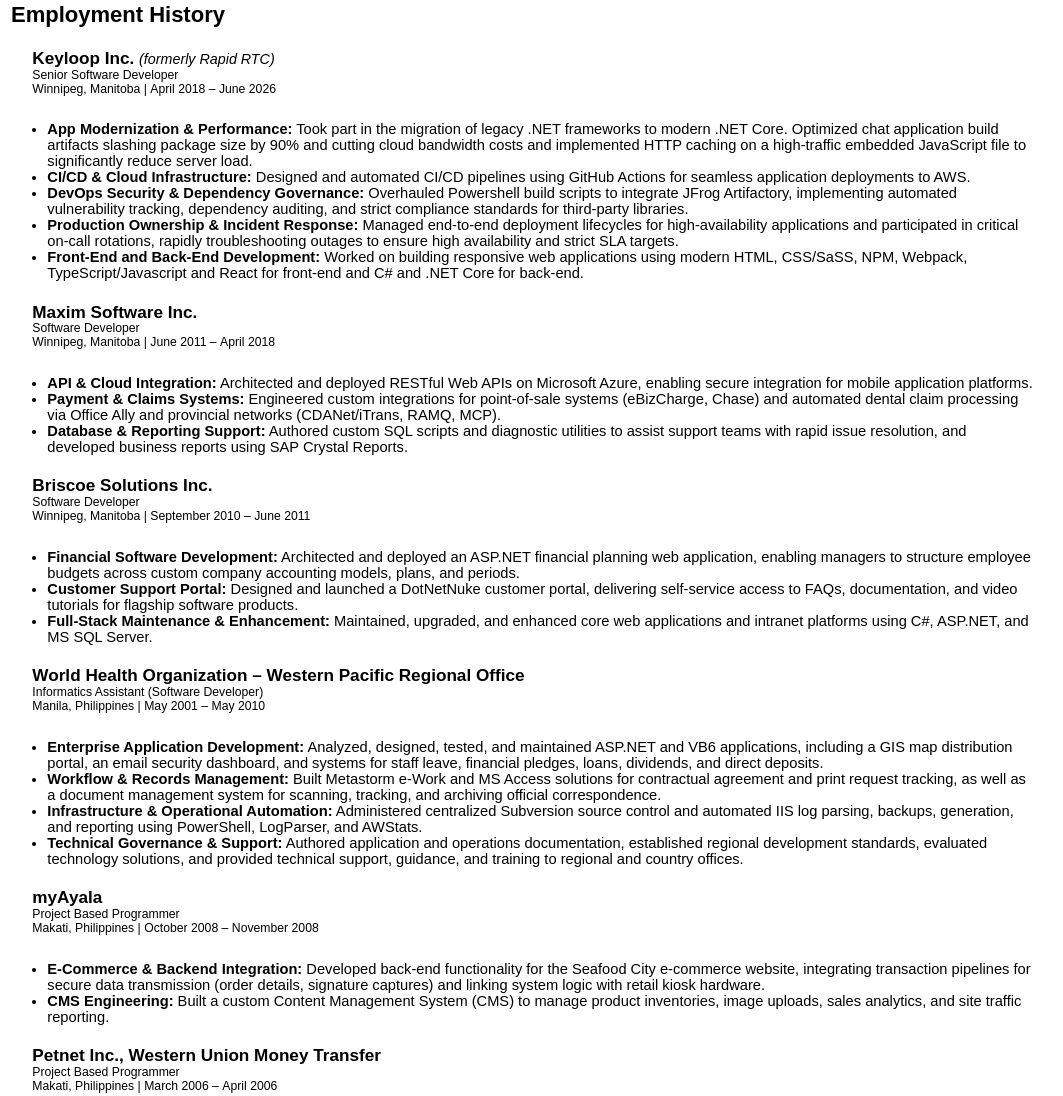
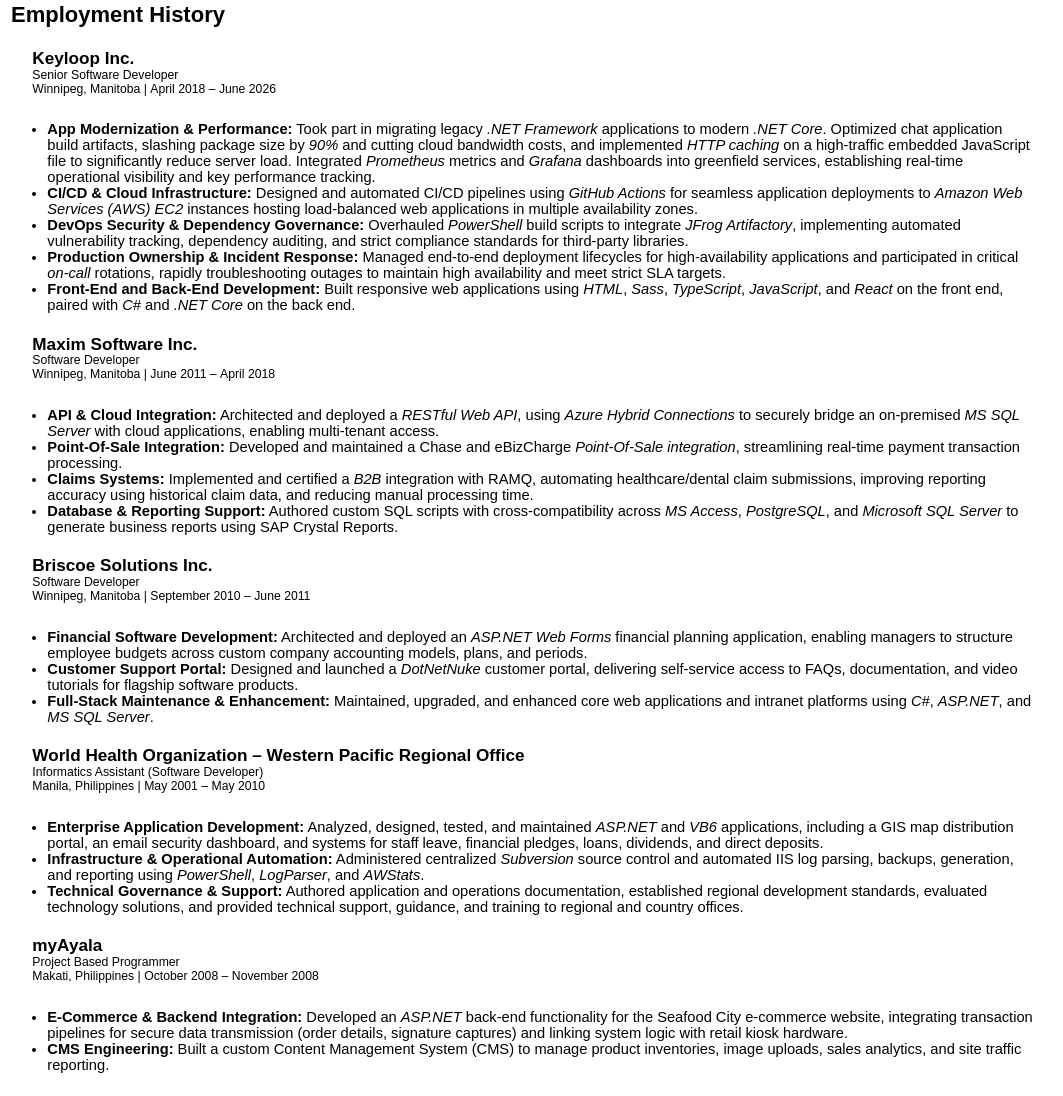
Before and after one commit to acermate433s/css-resume-garden, a website built with webpack: page src/index.html in a window 1280 px wide. Shown: the part 839-1935 px from the top of the page, without its empty margins (117-1180 px from the left). Built offline with nearby package versions, Linux system fonts and the light colour scheme.

Commit message:
Improve resume by mentioning what was accomplished using what technology.

```diff
--- a/src/index.html
+++ b/src/index.html
@@ -71,16 +71,16 @@
 
             <article class="job-entry">
                 <header>
-                    <h3>Keyloop Inc. <em>(formerly Rapid RTC)</em></h3>
+                    <h3>Keyloop Inc.</h3>
                     <p class="job-title">Senior Software Developer</p>
                     <p class="job-meta"><span>Winnipeg, Manitoba</span><time datetime="2018-04">April 2018</time> &ndash; <time datetime="2026-06">June 2026</time></p>
                 </header>
                 <ul>
-                    <li><strong>App Modernization &amp; Performance:</strong> Took part in the migration of legacy .NET frameworks to modern .NET Core. Optimized chat application build artifacts slashing package size by 90% and cutting cloud bandwidth costs and implemented HTTP caching on a high-traffic embedded JavaScript file to significantly reduce server load.</li>
-                    <li><strong>CI/CD &amp; Cloud Infrastructure:</strong> Designed and automated CI/CD pipelines using GitHub Actions for seamless application deployments to AWS.</li>
-                    <li><strong>DevOps Security &amp; Dependency Governance:</strong> Overhauled Powershell build scripts to integrate JFrog Artifactory, implementing automated vulnerability tracking, dependency auditing, and strict compliance standards for third-party libraries.</li>
-                    <li><strong>Production Ownership &amp; Incident Response:</strong> Managed end-to-end deployment lifecycles for high-availability applications and participated in critical on-call rotations, rapidly troubleshooting outages to ensure high availability and strict SLA targets.</li>
-                    <li><strong>Front-End and Back-End Development:</strong> Worked on building responsive web applications using modern HTML, CSS/SaSS, NPM, Webpack, TypeScript/Javascript and React for front-end and C# and .NET Core for back-end.</li>
+                    <li><strong>App Modernization &amp; Performance:</strong> Took part in migrating legacy <em>.NET Framework</em> applications to modern <em>.NET Core</em>. Optimized chat application build artifacts, slashing package size by <em>90%</em> and cutting cloud bandwidth costs, and implemented <em>HTTP caching</em> on a high-traffic embedded JavaScript file to significantly reduce server load. Integrated <em>Prometheus</em> metrics and <em>Grafana</em> dashboards into greenfield services, establishing real-time operational visibility and key performance tracking.</li>
+                    <li><strong>CI/CD &amp; Cloud Infrastructure:</strong> Designed and automated CI/CD pipelines using <em>GitHub Actions</em> for seamless application deployments to <em>Amazon Web Services (AWS) EC2</em> instances hosting load-balanced web applications in multiple availability zones.</li>
+                    <li><strong>DevOps Security &amp; Dependency Governance:</strong> Overhauled <em>PowerShell</em> build scripts to integrate <em>JFrog Artifactory</em>, implementing automated vulnerability tracking, dependency auditing, and strict compliance standards for third-party libraries.</li>
+                    <li><strong>Production Ownership &amp; Incident Response:</strong> Managed end-to-end deployment lifecycles for high-availability applications and participated in critical <em>on-call</em> rotations, rapidly troubleshooting outages to maintain high availability and meet strict SLA targets.</li>
+                    <li><strong>Front-End and Back-End Development:</strong> Built responsive web applications using <em>HTML</em>, <em>Sass</em>, <em>TypeScript</em>, <em>JavaScript</em>, and <em>React</em> on the front end, paired with <em>C#</em> and <em>.NET Core</em> on the back end.</li>
                 </ul>
             </article>
 
@@ -91,9 +91,10 @@
                     <p class="job-meta"><span>Winnipeg, Manitoba</span><time datetime="2011-06">June 2011</time> &ndash; <time datetime="2018-04">April 2018</time></p>
                 </header>
                 <ul>
-                    <li><strong>API &amp; Cloud Integration:</strong> Architected and deployed RESTful Web APIs on Microsoft Azure, enabling secure integration for mobile application platforms.</li>
-                    <li><strong>Payment &amp; Claims Systems:</strong> Engineered custom integrations for point-of-sale systems (eBizCharge, Chase) and automated dental claim processing via Office Ally and provincial networks (CDANet/iTrans, RAMQ, MCP).</li>
-                    <li><strong>Database &amp; Reporting Support:</strong> Authored custom SQL scripts and diagnostic utilities to assist support teams with rapid issue resolution, and developed business reports using SAP Crystal Reports.</li>
+                    <li><strong>API &amp; Cloud Integration:</strong> Architected and deployed a <em>RESTful</em> <em>Web API</em>, using <em>Azure Hybrid Connections</em> to securely bridge an on-premised <em>MS SQL Server</em> with cloud applications, enabling multi-tenant access.</li>
+                    <li><strong>Point-Of-Sale Integration:</strong> Developed and maintained a Chase and eBizCharge <em>Point-Of-Sale integration</em>, streamlining real-time payment transaction processing.</li>
+                    <li><strong>Claims Systems:</strong> Implemented and certified a <em>B2B</em> integration with RAMQ, automating healthcare/dental claim submissions, improving reporting accuracy using historical claim data, and reducing manual processing time.</li>
+                    <li><strong>Database &amp; Reporting Support:</strong> Authored custom SQL scripts with cross-compatibility across <em>MS Access</em>, <em>PostgreSQL</em>, and <em>Microsoft SQL Server</em> to generate business reports using SAP Crystal Reports.</li>
                 </ul>
             </article>
 
@@ -104,9 +105,9 @@
                     <p class="job-meta"><span>Winnipeg, Manitoba</span><time datetime="2010-09">September 2010</time> &ndash; <time datetime="2011-06">June 2011</time></p>
                 </header>
                 <ul>
-                    <li><strong>Financial Software Development:</strong> Architected and deployed an ASP.NET financial planning web application, enabling managers to structure employee budgets across custom company accounting models, plans, and periods.</li>
-                    <li><strong>Customer Support Portal:</strong> Designed and launched a DotNetNuke customer portal, delivering self-service access to FAQs, documentation, and video tutorials for flagship software products.</li>
-                    <li><strong>Full-Stack Maintenance &amp; Enhancement:</strong> Maintained, upgraded, and enhanced core web applications and intranet platforms using C#, ASP.NET, and MS SQL Server.</li>
+                    <li><strong>Financial Software Development:</strong> Architected and deployed an <em>ASP.NET Web Forms</em> financial planning application, enabling managers to structure employee budgets across custom company accounting models, plans, and periods.</li>
+                    <li><strong>Customer Support Portal:</strong> Designed and launched a <em>DotNetNuke</em> customer portal, delivering self-service access to FAQs, documentation, and video tutorials for flagship software products.</li>
+                    <li><strong>Full-Stack Maintenance &amp; Enhancement:</strong> Maintained, upgraded, and enhanced core web applications and intranet platforms using <em>C#</em>, <em>ASP.NET</em>, and <em>MS SQL Server</em>.</li>
                 </ul>
             </article>
 
@@ -117,9 +118,8 @@
                     <p class="job-meta"><span>Manila, Philippines</span><time datetime="2001-05">May 2001</time> &ndash; <time datetime="2010-05">May 2010</time></p>
                 </header>
                 <ul>
-                    <li><strong>Enterprise Application Development:</strong> Analyzed, designed, tested, and maintained ASP.NET and VB6 applications, including a GIS map distribution portal, an email security dashboard, and systems for staff leave, financial pledges, loans, dividends, and direct deposits.</li>
-                    <li><strong>Workflow &amp; Records Management:</strong> Built Metastorm e-Work and MS Access solutions for contractual agreement and print request tracking, as well as a document management system for scanning, tracking, and archiving official correspondence.</li>
-                    <li><strong>Infrastructure &amp; Operational Automation:</strong> Administered centralized Subversion source control and automated IIS log parsing, backups, generation, and reporting using PowerShell, LogParser, and AWStats.</li>
+                    <li><strong>Enterprise Application Development:</strong> Analyzed, designed, tested, and maintained <em>ASP.NET</em> and <em>VB6</em> applications, including a GIS map distribution portal, an email security dashboard, and systems for staff leave, financial pledges, loans, dividends, and direct deposits.</li>
+                    <li><strong>Infrastructure &amp; Operational Automation:</strong> Administered centralized <em>Subversion</em> source control and automated IIS log parsing, backups, generation, and reporting using <em>PowerShell</em>, <em>LogParser</em>, and <em>AWStats</em>.</li>
                     <li><strong>Technical Governance &amp; Support:</strong> Authored application and operations documentation, established regional development standards, evaluated technology solutions, and provided technical support, guidance, and training to regional and country offices.</li>
                 </ul>
             </article>
@@ -131,7 +131,7 @@
                     <p class="job-meta"><span>Makati, Philippines</span><time datetime="2008-10">October 2008</time> &ndash; <time datetime="2008-11">November 2008</time></p>
                 </header>
                 <ul>
-                    <li><strong>E-Commerce &amp; Backend Integration:</strong> Developed back-end functionality for the Seafood City e-commerce website, integrating transaction pipelines for secure data transmission (order details, signature captures) and linking system logic with retail kiosk hardware.</li>
+                    <li><strong>E-Commerce &amp; Backend Integration:</strong> Developed an <em>ASP.NET</em> back-end functionality for the Seafood City e-commerce website, integrating transaction pipelines for secure data transmission (order details, signature captures) and linking system logic with retail kiosk hardware.</li>
                     <li><strong>CMS Engineering:</strong> Built a custom Content Management System (CMS) to manage product inventories, image uploads, sales analytics, and site traffic reporting.</li>
                 </ul>
             </article>
@@ -143,7 +143,7 @@
                     <p class="job-meta"><span>Makati, Philippines</span><time datetime="2006-03">March 2006</time> &ndash; <time datetime="2006-04">April 2006</time></p>
                 </header>
                 <ul>
-                    <li><strong>Financial Application Engineering:</strong> Developed back-end logic for the Direct-to-Bank (D2B) money transfer system.</li>
+                    <li><strong>Financial Application Engineering:</strong> Developed a <em>B2B</em> back-end logic for the Direct-to-Bank (D2B) money transfer system.</li>
                     <li><strong>System Documentation &amp; Operations:</strong> Created technical deployment guides, system configuration manuals, and end-user documentation while providing operational support.</li>
                 </ul>
             </article>
```
